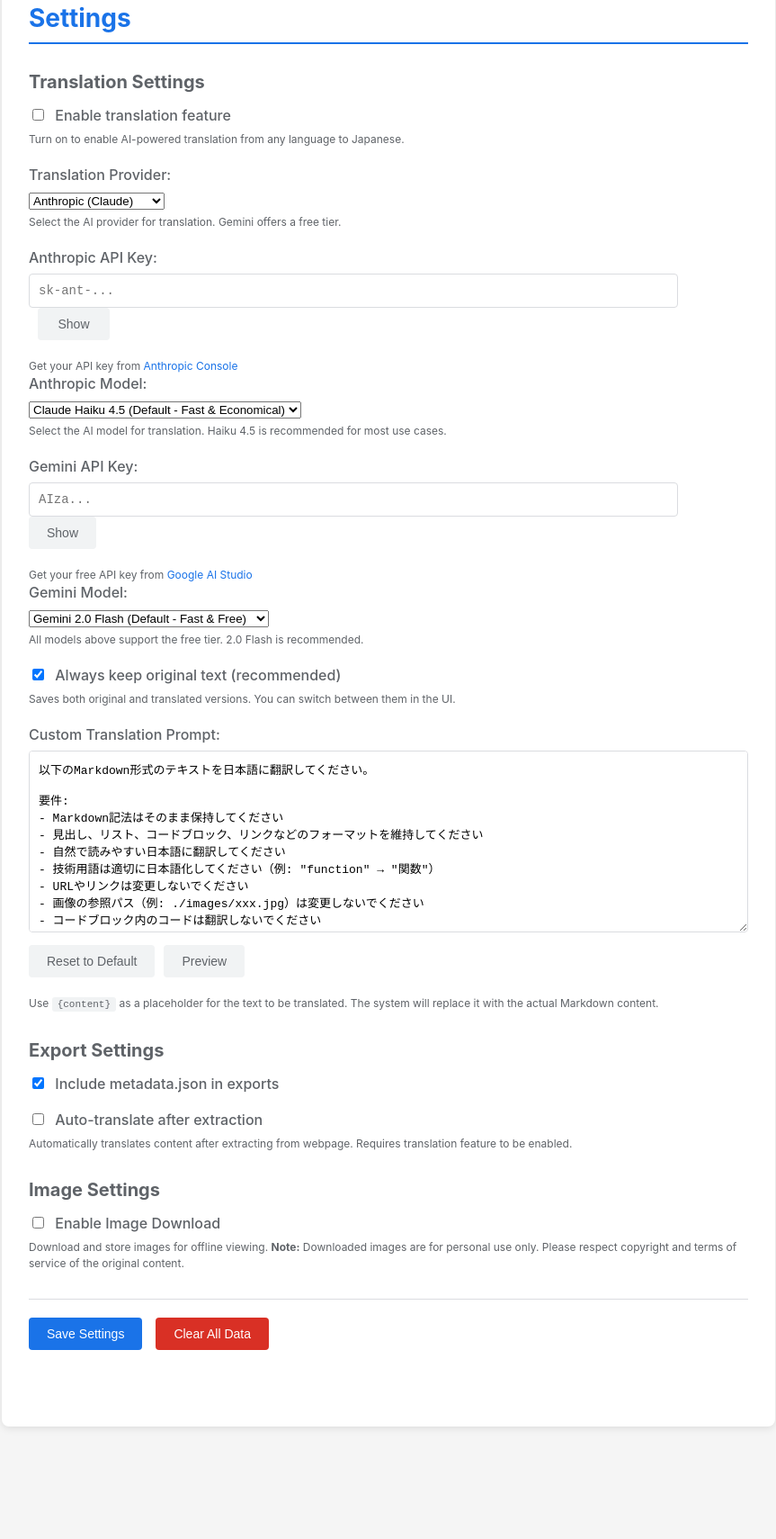
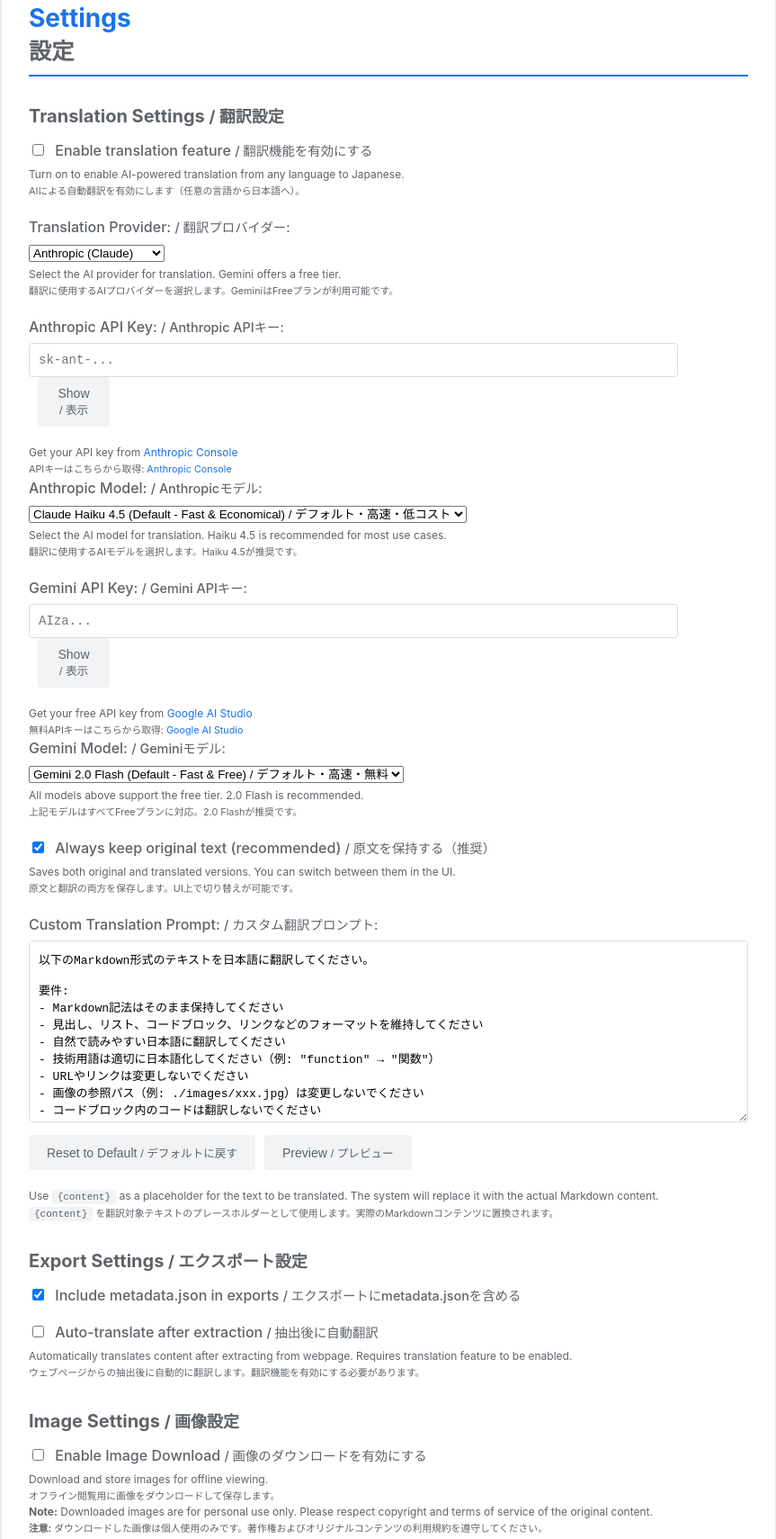
Before and after one commit to shimesaba-type0/webpage-to-markdown-extention, a browser extension: page src/options/options.html in a window 1280 px wide. Shown: the part 47-1757 px from the top of the page at 90% size, without its empty margins (208-1071 px from the left). Before the commit the page ends 1652 px from the top, so only its background shows below. Drawn offline with Linux system fonts and the light colour scheme.

Commit message:
feat: Add Japanese/English bilingual labels to settings page (#119) (#120)
- Update options.html: all labels, headings, help texts, buttons, and
  select options now show English / Japanese side by side
- Update options.css: add `.lang-ja` class (font-size 0.9em, gray) for
  subtle Japanese text styling
- Update options.js: toggleKeyVisibility / toggleGeminiKeyVisibility now
  render "Show / 表示" and "Hide / 非表示" with innerHTML span

Resolves #119

Co-authored-by: Takashi Kouno <takashi@kouno.org>
Co-authored-by: Claude Sonnet 4.6 <noreply@anthropic.com>

```diff
--- a/src/options/options.css
+++ b/src/options/options.css
@@ -154,10 +154,16 @@ button:not(.primary):not(.danger):hover {
   background-color: #e8eaed;
 }
 
-#show-key-btn {
+#show-key-btn,
+#show-gemini-key-btn {
   width: 80px;
   margin-left: 10px;
   vertical-align: top;
+}
+
+.lang-ja {
+  color: #5f6368;
+  font-size: 0.9em;
 }
 
 .actions {
--- a/src/options/options.html
+++ b/src/options/options.html
@@ -7,131 +7,142 @@
 </head>
 <body>
   <div class="container">
-    <h1>Settings</h1>
+    <h1>Settings<br><span class="lang-ja">設定</span></h1>
 
     <section>
-      <h2>Translation Settings</h2>
+      <h2>Translation Settings <span class="lang-ja">/ 翻訳設定</span></h2>
 
       <div class="form-group">
         <label>
           <input type="checkbox" id="enable-translation">
-          Enable translation feature
+          Enable translation feature <span class="lang-ja">/ 翻訳機能を有効にする</span>
         </label>
         <p class="help-text">
-          Turn on to enable AI-powered translation from any language to Japanese.
+          Turn on to enable AI-powered translation from any language to Japanese.<br>
+          <span class="lang-ja">AIによる自動翻訳を有効にします（任意の言語から日本語へ）。</span>
         </p>
       </div>
 
       <div class="form-group">
-        <label for="translation-provider">Translation Provider:</label>
+        <label for="translation-provider">Translation Provider: <span class="lang-ja">/ 翻訳プロバイダー:</span></label>
         <select id="translation-provider">
           <option value="anthropic">Anthropic (Claude)</option>
           <option value="gemini">Google Gemini (Free)</option>
         </select>
-        <p class="help-text">Select the AI provider for translation. Gemini offers a free tier.</p>
+        <p class="help-text">Select the AI provider for translation. Gemini offers a free tier.<br>
+        <span class="lang-ja">翻訳に使用するAIプロバイダーを選択します。GeminiはFreeプランが利用可能です。</span></p>
       </div>
 
       <div class="form-group">
-        <label for="api-key">Anthropic API Key:</label>
+        <label for="api-key">Anthropic API Key: <span class="lang-ja">/ Anthropic APIキー:</span></label>
         <input type="password" id="api-key" placeholder="sk-ant-...">
-        <button id="show-key-btn">Show</button>
+        <button id="show-key-btn">Show <span class="lang-ja">/ 表示</span></button>
       </div>
       <p class="help-text">
-        Get your API key from <a href="https://console.anthropic.com/" target="_blank">Anthropic Console</a>
+        Get your API key from <a href="https://console.anthropic.com/" target="_blank">Anthropic Console</a><br>
+        <span class="lang-ja">APIキーはこちらから取得: <a href="https://console.anthropic.com/" target="_blank">Anthropic Console</a></span>
       </p>
 
       <div class="form-group">
-        <label for="translation-model">Anthropic Model:</label>
+        <label for="translation-model">Anthropic Model: <span class="lang-ja">/ Anthropicモデル:</span></label>
         <select id="translation-model">
-          <option value="claude-haiku-4-5-20251001">Claude Haiku 4.5 (Default - Fast &amp; Economical)</option>
-          <option value="claude-sonnet-4-5-20250929">Claude Sonnet 4.5 (Balanced)</option>
-          <option value="claude-opus-4-6">Claude Opus 4.6 (Most Capable)</option>
+          <option value="claude-haiku-4-5-20251001">Claude Haiku 4.5 (Default - Fast &amp; Economical) / <span class="lang-ja">デフォルト・高速・低コスト</span></option>
+          <option value="claude-sonnet-4-5-20250929">Claude Sonnet 4.5 (Balanced) / <span class="lang-ja">バランス型</span></option>
+          <option value="claude-opus-4-6">Claude Opus 4.6 (Most Capable) / <span class="lang-ja">最高性能</span></option>
         </select>
-        <p class="help-text">Select the AI model for translation. Haiku 4.5 is recommended for most use cases.</p>
+        <p class="help-text">Select the AI model for translation. Haiku 4.5 is recommended for most use cases.<br>
+        <span class="lang-ja">翻訳に使用するAIモデルを選択します。Haiku 4.5が推奨です。</span></p>
       </div>
 
       <div class="form-group">
-        <label for="gemini-api-key">Gemini API Key:</label>
+        <label for="gemini-api-key">Gemini API Key: <span class="lang-ja">/ Gemini APIキー:</span></label>
         <input type="password" id="gemini-api-key" placeholder="AIza...">
-        <button id="show-gemini-key-btn">Show</button>
+        <button id="show-gemini-key-btn">Show <span class="lang-ja">/ 表示</span></button>
       </div>
       <p class="help-text">
-        Get your free API key from <a href="https://aistudio.google.com/apikey" target="_blank">Google AI Studio</a>
+        Get your free API key from <a href="https://aistudio.google.com/apikey" target="_blank">Google AI Studio</a><br>
+        <span class="lang-ja">無料APIキーはこちらから取得: <a href="https://aistudio.google.com/apikey" target="_blank">Google AI Studio</a></span>
       </p>
 
       <div class="form-group">
-        <label for="gemini-model">Gemini Model:</label>
+        <label for="gemini-model">Gemini Model: <span class="lang-ja">/ Geminiモデル:</span></label>
         <select id="gemini-model">
-          <option value="gemini-2.0-flash">Gemini 2.0 Flash (Default - Fast &amp; Free)</option>
-          <option value="gemini-1.5-flash">Gemini 1.5 Flash (Stable &amp; Free)</option>
-          <option value="gemini-1.5-flash-8b">Gemini 1.5 Flash 8B (Lightweight &amp; Free)</option>
-          <option value="gemini-1.5-pro">Gemini 1.5 Pro (High Quality)</option>
+          <option value="gemini-2.0-flash">Gemini 2.0 Flash (Default - Fast &amp; Free) / <span class="lang-ja">デフォルト・高速・無料</span></option>
+          <option value="gemini-1.5-flash">Gemini 1.5 Flash (Stable &amp; Free) / <span class="lang-ja">安定・無料</span></option>
+          <option value="gemini-1.5-flash-8b">Gemini 1.5 Flash 8B (Lightweight &amp; Free) / <span class="lang-ja">軽量・無料</span></option>
+          <option value="gemini-1.5-pro">Gemini 1.5 Pro (High Quality) / <span class="lang-ja">高品質</span></option>
         </select>
-        <p class="help-text">All models above support the free tier. 2.0 Flash is recommended.</p>
+        <p class="help-text">All models above support the free tier. 2.0 Flash is recommended.<br>
+        <span class="lang-ja">上記モデルはすべてFreeプランに対応。2.0 Flashが推奨です。</span></p>
       </div>
 
       <div class="form-group">
         <label>
           <input type="checkbox" id="preserve-original">
-          Always keep original text (recommended)
+          Always keep original text (recommended) <span class="lang-ja">/ 原文を保持する（推奨）</span>
         </label>
         <p class="help-text">
-          Saves both original and translated versions. You can switch between them in the UI.
+          Saves both original and translated versions. You can switch between them in the UI.<br>
+          <span class="lang-ja">原文と翻訳の両方を保存します。UI上で切り替えが可能です。</span>
         </p>
       </div>
 
       <div class="form-group">
-        <label for="translation-prompt">Custom Translation Prompt:</label>
-        <textarea id="translation-prompt" rows="12" placeholder="Enter your custom prompt here..."></textarea>
+        <label for="translation-prompt">Custom Translation Prompt: <span class="lang-ja">/ カスタム翻訳プロンプト:</span></label>
+        <textarea id="translation-prompt" rows="12" placeholder="Enter your custom prompt here... / カスタムプロンプトを入力..."></textarea>
         <div class="prompt-actions">
-          <button id="reset-prompt-btn">Reset to Default</button>
-          <button id="preview-prompt-btn">Preview</button>
+          <button id="reset-prompt-btn">Reset to Default <span class="lang-ja">/ デフォルトに戻す</span></button>
+          <button id="preview-prompt-btn">Preview <span class="lang-ja">/ プレビュー</span></button>
         </div>
       </div>
       <p class="help-text">
         Use <code>{content}</code> as a placeholder for the text to be translated.
-        The system will replace it with the actual Markdown content.
+        The system will replace it with the actual Markdown content.<br>
+        <span class="lang-ja"><code>{content}</code> を翻訳対象テキストのプレースホルダーとして使用します。実際のMarkdownコンテンツに置換されます。</span>
       </p>
     </section>
 
     <section>
-      <h2>Export Settings</h2>
+      <h2>Export Settings <span class="lang-ja">/ エクスポート設定</span></h2>
       <div class="form-group">
         <label>
           <input type="checkbox" id="include-metadata">
-          Include metadata.json in exports
+          Include metadata.json in exports <span class="lang-ja">/ エクスポートにmetadata.jsonを含める</span>
         </label>
       </div>
       <div class="form-group">
         <label>
           <input type="checkbox" id="auto-translate">
-          Auto-translate after extraction
+          Auto-translate after extraction <span class="lang-ja">/ 抽出後に自動翻訳</span>
         </label>
         <p class="help-text">
           Automatically translates content after extracting from webpage.
-          Requires translation feature to be enabled.
+          Requires translation feature to be enabled.<br>
+          <span class="lang-ja">ウェブページからの抽出後に自動的に翻訳します。翻訳機能を有効にする必要があります。</span>
         </p>
       </div>
     </section>
 
     <section>
-      <h2>Image Settings</h2>
+      <h2>Image Settings <span class="lang-ja">/ 画像設定</span></h2>
       <div class="form-group">
         <label>
           <input type="checkbox" id="download-images">
-          Enable Image Download
+          Enable Image Download <span class="lang-ja">/ 画像のダウンロードを有効にする</span>
         </label>
         <p class="help-text">
-          Download and store images for offline viewing.
+          Download and store images for offline viewing.<br>
+          <span class="lang-ja">オフライン閲覧用に画像をダウンロードして保存します。</span><br>
           <strong>Note:</strong> Downloaded images are for personal use only.
-          Please respect copyright and terms of service of the original content.
+          Please respect copyright and terms of service of the original content.<br>
+          <span class="lang-ja"><strong>注意:</strong> ダウンロードした画像は個人使用のみです。著作権およびオリジナルコンテンツの利用規約を遵守してください。</span>
         </p>
       </div>
     </section>
 
     <div class="actions">
-      <button id="save-btn" class="primary">Save Settings</button>
-      <button id="clear-data-btn" class="danger">Clear All Data</button>
+      <button id="save-btn" class="primary">Save Settings / 設定を保存</button>
+      <button id="clear-data-btn" class="danger">Clear All Data / すべてのデータを削除</button>
     </div>
 
     <div id="status"></div>
--- a/src/options/options.js
+++ b/src/options/options.js
@@ -83,10 +83,10 @@ function toggleKeyVisibility() {
 
   if (input.type === 'password') {
     input.type = 'text';
-    btn.textContent = 'Hide';
+    btn.innerHTML = 'Hide <span class="lang-ja">/ 非表示</span>';
   } else {
     input.type = 'password';
-    btn.textContent = 'Show';
+    btn.innerHTML = 'Show <span class="lang-ja">/ 表示</span>';
   }
 }
 
@@ -96,10 +96,10 @@ function toggleGeminiKeyVisibility() {
 
   if (input.type === 'password') {
     input.type = 'text';
-    btn.textContent = 'Hide';
+    btn.innerHTML = 'Hide <span class="lang-ja">/ 非表示</span>';
   } else {
     input.type = 'password';
-    btn.textContent = 'Show';
+    btn.innerHTML = 'Show <span class="lang-ja">/ 表示</span>';
   }
 }
 
```
